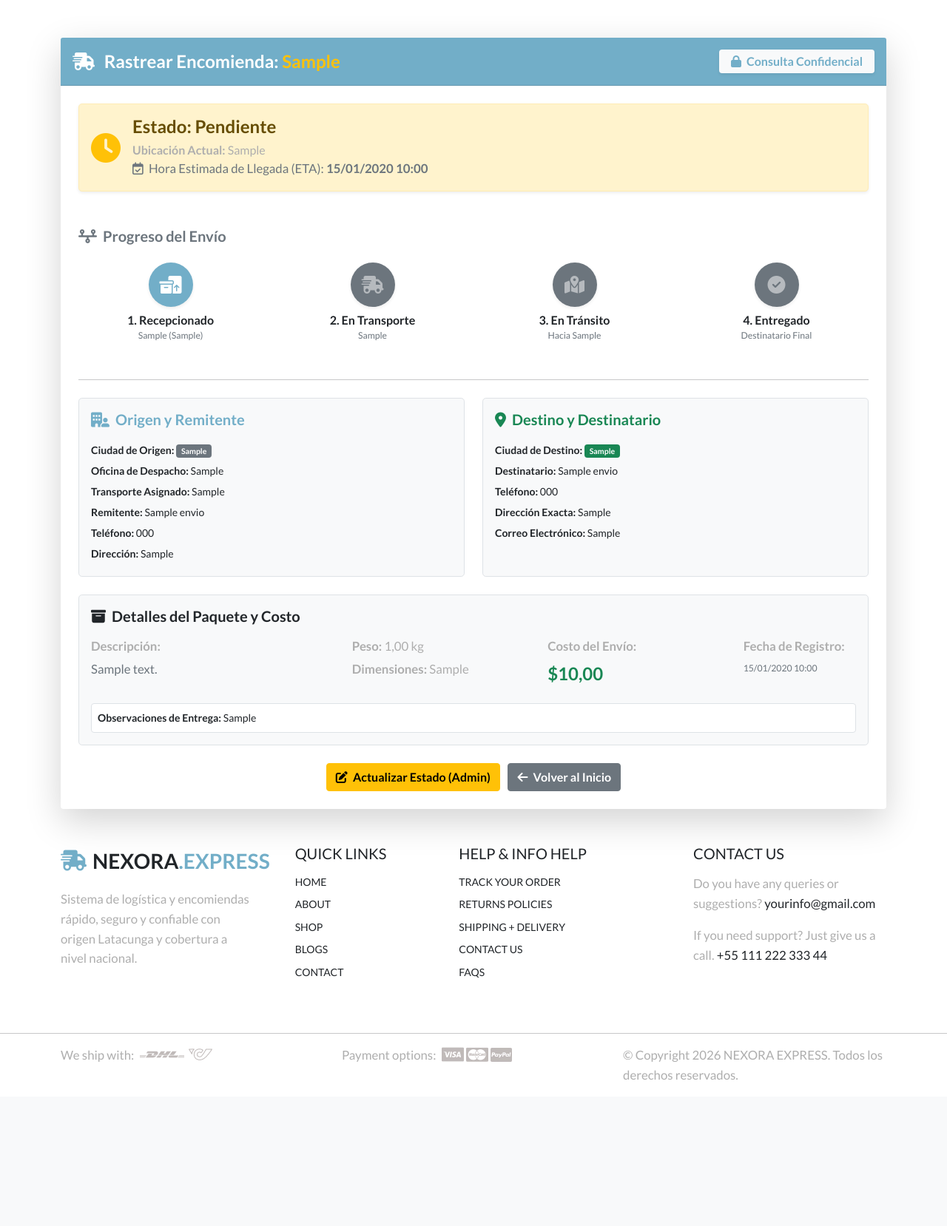
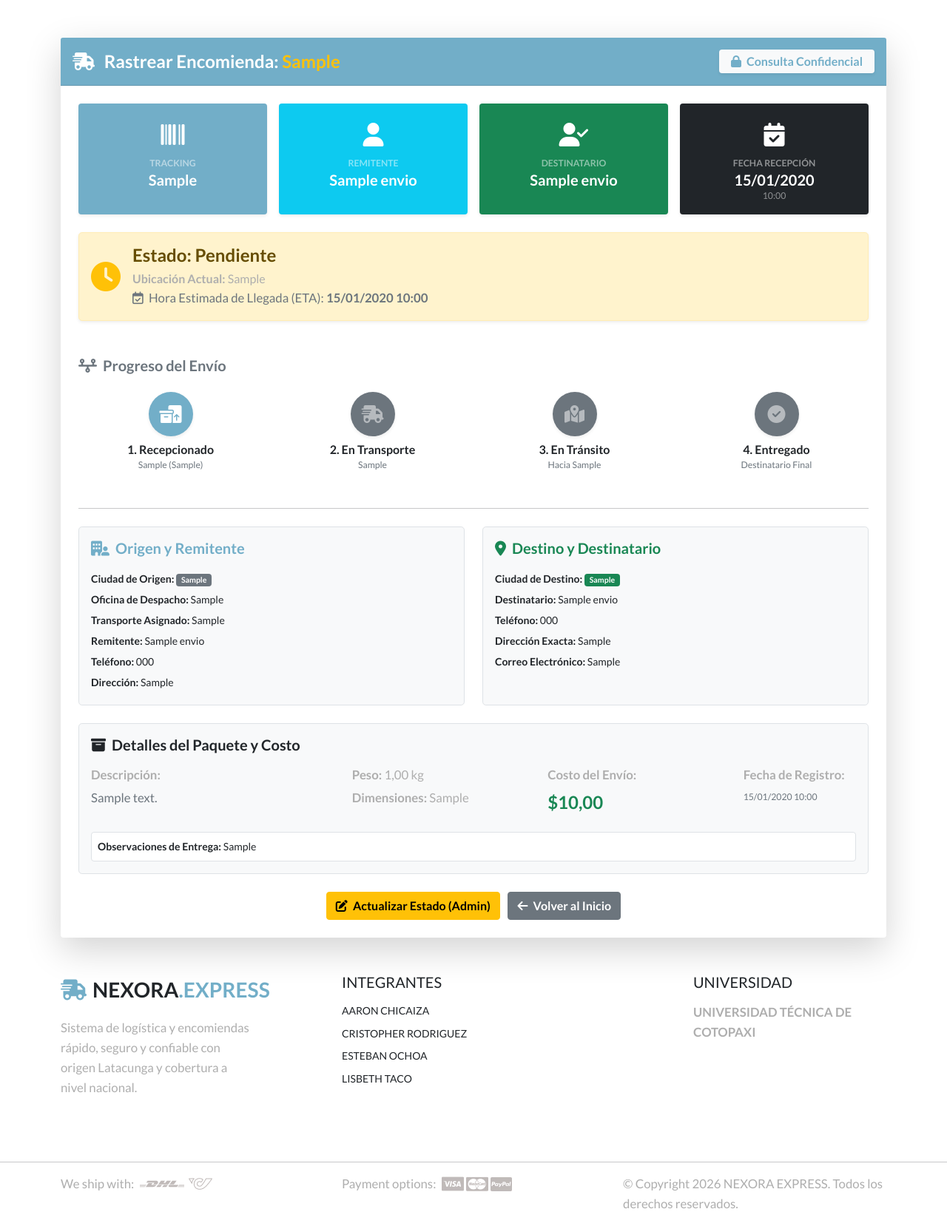
Before and after one commit to amlis1/NEXORA_EXPRESS, a Django app: a page that uses ENVIOS/templates/rastrear_envio.html in a window 1280 px wide. Shown: the part 87-1745 px from the top of the page at 74% size. Before the commit the page ends 1547 px from the top, so only its background shows below. Run offline with Django 5.2, Linux system fonts and the light colour scheme; a user stored in the database is signed in; tables that the repository leaves empty hold one stand-in row (values such as "Sample post"); some libraries are stand-ins or nearby versions.

Commit message:
Actualización del proyecto

```diff
--- a/ENVIOS/models.py
+++ b/ENVIOS/models.py
@@ -4,6 +4,7 @@ from django.db.models.signals import post_save, pre_save
 from django.dispatch import receiver
 from django.core.files import File
 from django.conf import settings
+from django.utils import timezone
 from io import BytesIO
 import qrcode
 import uuid
@@ -92,11 +93,13 @@ class Envio(models.Model):
     costo = models.DecimalField(max_digits=10, decimal_places=2, default=0)
     qr_code = models.ImageField(upload_to='qr_codes/', blank=True, null=True, help_text="Código QR de rastreo")
 
+    fecha_recepcion = models.DateTimeField(default=timezone.now, help_text="Fecha y hora de recepción del paquete (se registra automáticamente)")
+
     fecha_creacion = models.DateTimeField(auto_now_add=True)
     fecha_actualizacion = models.DateTimeField(auto_now=True)
 
     class Meta:
-        ordering = ['-fecha_creacion']
+        ordering = ['-fecha_recepcion']
 
     def __str__(self):
         return f"{self.numero_tracking} - {self.nombre_destinatario} ({self.ciudad_destino})"
@@ -106,8 +109,13 @@ class Envio(models.Model):
             self.numero_tracking = f"NX-{uuid.uuid4().hex[:8].upper()}"
 
         if not self.qr_code:
-            tracking_link = f"http://tudominio.com/rastrear/{self.numero_tracking}/"
-            qr_img = qrcode.make(tracking_link)
+            qr_data = (
+                f"Tracking: {self.numero_tracking}\n"
+                f"Remitente: {self.nombre_remitente}\n"
+                f"Destinatario: {self.nombre_destinatario}\n"
+                f"Fecha Recepcion: {timezone.now().strftime('%d/%m/%Y %H:%M')}"
+            )
+            qr_img = qrcode.make(qr_data)
             buffer = BytesIO()
             qr_img.save(buffer, format='PNG')
             file_name = f'qr_{self.numero_tracking}.png'
--- a/ENVIOS/templates/PlantillaGeneral.html
+++ b/ENVIOS/templates/PlantillaGeneral.html
@@ -200,37 +200,22 @@
                 </div>
               </div>
 
-              <div class="col-lg-2 col-sm-6 pb-3">
+              <div class="col-lg-4 col-sm-6 pb-3">
                 <div class="footer-menu text-uppercase">
-                  <h5 class="widget-title pb-2">Quick Links</h5>
-                  <ul class="menu-list list-unstyled text-uppercase">
-                    <li class="menu-item pb-2"><a href="/">Home</a></li>
-                    <li class="menu-item pb-2"><a href="#">About</a></li>
-                    <li class="menu-item pb-2"><a href="#">Shop</a></li>
-                    <li class="menu-item pb-2"><a href="#">Blogs</a></li>
-                    <li class="menu-item pb-2"><a href="#">Contact</a></li>
+                  <h5 class="widget-title pb-2">Integrantes</h5>
+                  <ul class="menu-list list-unstyled">
+                    <li class="menu-item pb-2">Aaron Chicaiza</li>
+                    <li class="menu-item pb-2">Cristopher Rodriguez</li>
+                    <li class="menu-item pb-2">Esteban Ochoa</li>
+                    <li class="menu-item pb-2">Lisbeth Taco</li>
                   </ul>
                 </div>
               </div>
 
               <div class="col-lg-3 col-sm-6 pb-3">
                 <div class="footer-menu text-uppercase">
-                  <h5 class="widget-title pb-2">Help & Info Help</h5>
-                  <ul class="menu-list list-unstyled">
-                    <li class="menu-item pb-2"><a href="#">Track Your Order</a></li>
-                    <li class="menu-item pb-2"><a href="#">Returns Policies</a></li>
-                    <li class="menu-item pb-2"><a href="#">Shipping + Delivery</a></li>
-                    <li class="menu-item pb-2"><a href="#">Contact Us</a></li>
-                    <li class="menu-item pb-2"><a href="#">Faqs</a></li>
-                  </ul>
-                </div>
-              </div>
-
-              <div class="col-lg-3 col-sm-6 pb-3">
-                <div class="footer-menu contact-item">
-                  <h5 class="widget-title text-uppercase pb-2">Contact Us</h5>
-                  <p>Do you have any queries or suggestions? <a href="mailto:yourinfo@gmail.com">yourinfo@gmail.com</a></p>
-                  <p>If you need support? Just give us a call. <a href="tel:+551112223334">+55 111 222 333 44</a></p>
+                  <h5 class="widget-title pb-2">Universidad</h5>
+                  <p class="fw-bold">Universidad Técnica de Cotopaxi</p>
                 </div>
               </div>
 
--- a/ENVIOS/templates/rastrear_envio.html
+++ b/ENVIOS/templates/rastrear_envio.html
@@ -12,6 +12,39 @@
     </div>
 
     <div class="card-body p-4">
+
+      <!-- INFORMACIÓN PRINCIPAL AL ESCANEAR QR -->
+      <div class="row g-3 mb-4">
+        <div class="col-md-3">
+          <div class="card border-0 shadow-sm rounded-4 bg-primary text-white h-100 text-center p-3">
+            <div class="fs-2 mb-1"><i class="fa-solid fa-barcode"></i></div>
+            <small class="text-white-50 text-uppercase fw-bold">Tracking</small>
+            <h5 class="fw-bold mb-0">{{ envio.numero_tracking }}</h5>
+          </div>
+        </div>
+        <div class="col-md-3">
+          <div class="card border-0 shadow-sm rounded-4 bg-info text-white h-100 text-center p-3">
+            <div class="fs-2 mb-1"><i class="fa-solid fa-user"></i></div>
+            <small class="text-white-50 text-uppercase fw-bold">Remitente</small>
+            <h5 class="fw-bold mb-0">{{ envio.nombre_remitente }}</h5>
+          </div>
+        </div>
+        <div class="col-md-3">
+          <div class="card border-0 shadow-sm rounded-4 bg-success text-white h-100 text-center p-3">
+            <div class="fs-2 mb-1"><i class="fa-solid fa-user-check"></i></div>
+            <small class="text-white-50 text-uppercase fw-bold">Destinatario</small>
+            <h5 class="fw-bold mb-0">{{ envio.nombre_destinatario }}</h5>
+          </div>
+        </div>
+        <div class="col-md-3">
+          <div class="card border-0 shadow-sm rounded-4 bg-dark text-white h-100 text-center p-3">
+            <div class="fs-2 mb-1"><i class="fa-solid fa-calendar-check"></i></div>
+            <small class="text-white-50 text-uppercase fw-bold">Fecha Recepción</small>
+            <h5 class="fw-bold mb-0">{{ envio.fecha_recepcion|date:"d/m/Y" }}</h5>
+            <small class="text-white-50">{{ envio.fecha_recepcion|date:"H:i" }}</small>
+          </div>
+        </div>
+      </div>
 
       <!-- Banner de Estado Actual -->
       <div class="alert {% if envio.estado == 'entregado' %}alert-success{% elif envio.estado == 'en_transito' %}alert-info{% elif envio.estado == 'pendiente' %}alert-warning{% else %}alert-danger{% endif %} shadow-sm d-flex align-items-center p-3 mb-4 rounded-3">
--- a/ENVIOS/views.py
+++ b/ENVIOS/views.py
@@ -331,8 +331,18 @@ def admin_actualizar_envio(request, envio_id):
 # FUNCIONES AUXILIARES: QR EN BASE64 Y ENVÍO DE PDF POR CORREO
 # ============================================================
 
-def _generar_qr_base64(tracking_code, request=None):
-    """Genera el QR del número de tracking como cadena base64 (para incrustar en PDF)."""
+def _generar_qr_base64(tracking_code, request=None, envio=None):
+    """Genera el QR con datos del envío como cadena base64 (para incrustar en PDF)."""
+    if envio:
+        qr_data = (
+            f"Tracking: {envio.numero_tracking}\n"
+            f"Remitente: {envio.nombre_remitente}\n"
+            f"Destinatario: {envio.nombre_destinatario}\n"
+            f"Fecha Recepcion: {envio.fecha_recepcion.strftime('%d/%m/%Y %H:%M')}"
+        )
+    else:
+        qr_data = tracking_code
+
     if request:
         tracking_url = request.build_absolute_uri(f'/rastrear/{tracking_code}/')
     else:
@@ -344,7 +354,7 @@ def _generar_qr_base64(tracking_code, request=None):
         box_size=8,
         border=2,
     )
-    qr.add_data(tracking_url)
+    qr.add_data(qr_data)
     qr.make(fit=True)
     img = qr.make_image(fill_color="black", back_color="white")
 
@@ -356,7 +366,7 @@ def _generar_qr_base64(tracking_code, request=None):
 
 def _generar_pdf_bytes(envio, request=None):
     """Genera el PDF de la guía de envío como bytes (para adjuntar en correo)."""
-    qr_base64, tracking_url = _generar_qr_base64(envio.numero_tracking, request)
+    qr_base64, tracking_url = _generar_qr_base64(envio.numero_tracking, request, envio=envio)
     template = get_template('guia_pdf.html')
     context = {
         'envio': envio,
@@ -445,7 +455,7 @@ def descargar_guia_pdf(request, tracking_code):
         messages.error(request, "Acceso denegado a la guía PDF.")
         return redirect("inicio")
 
-    qr_base64, tracking_url = _generar_qr_base64(envio.numero_tracking, request)
+    qr_base64, tracking_url = _generar_qr_base64(envio.numero_tracking, request, envio=envio)
 
     context = {
         'envio': envio,
```
Also changed, not shown: ENVIOS/templates/admin_envios.html (+6 -1 lines), ENVIOS/templates/mis_envios.html (+6 -1 lines), ENVIOS/migrations/0006_alter_envio_options_envio_fecha_recepcion.py (added), media/qr_codes/qr_NX-2E624A49.png (added), media/qr_codes/qr_NX-677D054B.png (added).
